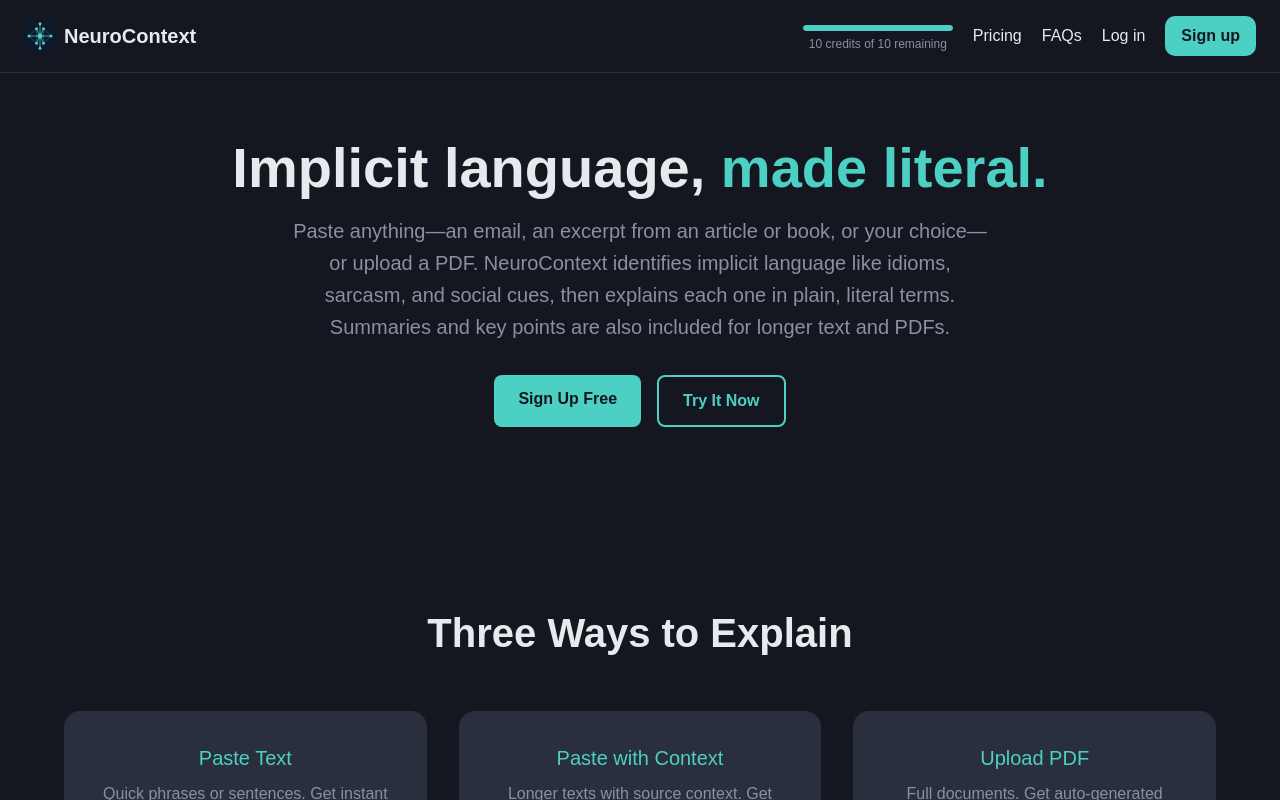
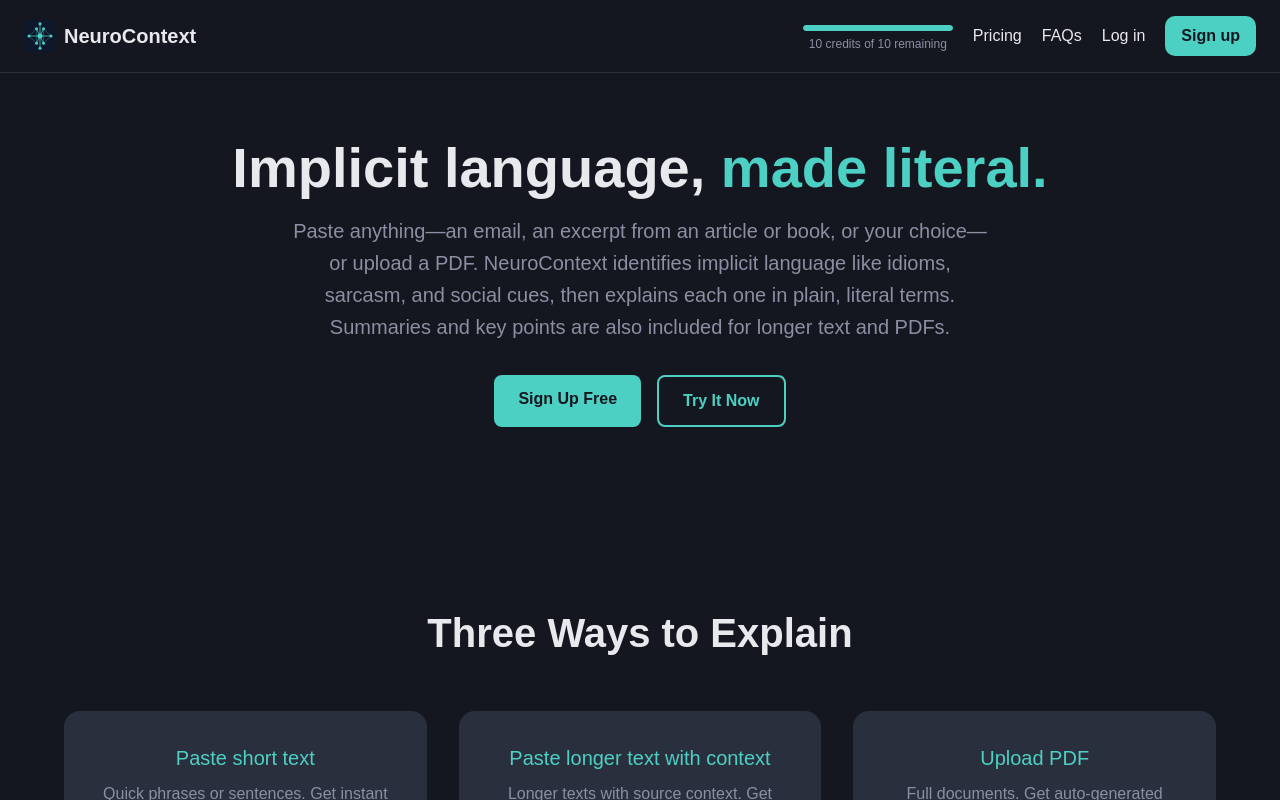
Before and after one commit to harry23yu/neurocontext, a Next.js app: page / in a window 1280 px wide. Shown: the top 800 px of the page. Built offline with nearby package versions, Linux system fonts and the light colour scheme; no server answers; the database is empty.

Commit message:
Change mode names and show credit costs on app page

```diff
--- a/app/app/page.tsx
+++ b/app/app/page.tsx
@@ -309,13 +309,13 @@
 
       <div className={styles.modeToggle}>
         <button type="button" className={styles.modeButton} onClick={() => handleModeChange("text")} disabled={loading || contextLoading || pdfLoading} style={mode === "text" ? { background: "#4dd0c4", color: "#14171f", fontWeight: "600" } : {}}>
-          Paste text
+          Paste short text (1 credit)
         </button>
         <button type="button" className={styles.modeButton} onClick={() => handleModeChange("context")} disabled={loading || contextLoading || pdfLoading} style={mode === "context" ? { background: "#4dd0c4", color: "#14171f", fontWeight: "600" } : {}}>
-          Paste with context
+          Paste longer text with context (3 credits)
         </button>
         <button type="button" className={styles.modeButton} onClick={() => handleModeChange("pdf")} disabled={loading || contextLoading || pdfLoading} style={mode === "pdf" ? { background: "#4dd0c4", color: "#14171f", fontWeight: "600" } : {}}>
-          Upload PDF
+          Upload PDF (3 credits)
         </button>
       </div>
 
@@ -349,7 +349,7 @@
             onChange={(e) => setContextText(e.target.value)}
             rows={8}
             maxLength={5000}
-            placeholder="Paste text (501-5,000 characters)..."
+            placeholder="Paste longer text with context (501-5,000 characters)..."
           />
           <div className={styles.charCount}>{contextText.length}/5,000 characters</div>
           <input
--- a/app/faq/page.tsx
+++ b/app/faq/page.tsx
@@ -14,17 +14,17 @@
   {
     question: "How do I use it?",
     answer:
-      "Choose one of three modes: paste a short text, paste a longer text with an optional note about where it's from, or upload a PDF. NeuroContext returns the implicit language it finds, and summaries and key points for longer text and PDFs.",
+      "Choose one of three modes: paste short text, paste longer text with context (an optional note about where it's from), or upload a PDF. NeuroContext returns the implicit language it finds, and summaries and key points for longer text and PDFs.",
   },
   {
     question: "What are the text and PDF limits?",
     answer:
-      "Paste a short text: up to 500 characters. Paste with context: 501 to 5,000 characters. PDF: up to 5,000 characters of text and 100 KB in file size.",
+      "Paste short text: up to 500 characters. Paste longer text with context: 501 to 5,000 characters. PDF: up to 5,000 characters of text and 100 KB in file size.",
   },
   {
     question: "How do credits work?",
     answer:
-      "Pasting a short text uses 1 credit. Pasting with context and uploading a PDF uses 3 credits. Visitors without an account get 10 credits per week. Free accounts get 20 credits per week. Silver gets 100 credits per week, and Gold gets 200 credits per week.",
+      "Pasting a short text uses 1 credit. Pasting a longer text with optional context and uploading a PDF uses 3 credits. Visitors without an account get 10 credits per week. Free accounts get 20 credits per week. Silver gets 100 credits per week, and Gold gets 200 credits per week.",
   },
   {
     question: "How long is my history saved?",
--- a/app/history/page.tsx
+++ b/app/history/page.tsx
@@ -9,9 +9,9 @@
 import { deleteHistoryEntry } from "./actions";
 
 const MODE_LABEL: Record<string, string> = {
-  text: "Paste text",
-  context: "Paste with context",
-  pdf: "PDF",
+  text: "Paste short text",
+  context: "Paste longer text with context",
+  pdf: "Upload PDF",
 };
 
 const upgradeLinkStyle = { color: "var(--color-accent)", textDecoration: "underline" };
@@ -259,7 +259,8 @@
                             borderRadius: 6,
                             fontSize: 12,
                             fontWeight: 600,
-                            whiteSpace: "nowrap",
+                            display: "inline-block",
+                            lineHeight: 1.3,
                           }}
                         >
                           {MODE_LABEL[entry.mode] ?? entry.mode}
--- a/app/page.tsx
+++ b/app/page.tsx
@@ -85,7 +85,7 @@
             borderRadius: "1rem",
             textAlign: "center",
           }}>
-            <h3 style={{ color: "var(--color-accent)", marginBottom: "0.5rem", fontSize: "1.25rem" }}>Paste Text</h3>
+            <h3 style={{ color: "var(--color-accent)", marginBottom: "0.5rem", fontSize: "1.25rem" }}>Paste short text</h3>
             <p style={{ color: "var(--color-muted)", lineHeight: "1.6" }}>
               Quick phrases or sentences. Get instant explanations for idioms, sarcasm, and social cues.
             </p>
@@ -99,7 +99,7 @@
             borderRadius: "1rem",
             textAlign: "center",
           }}>
-            <h3 style={{ color: "var(--color-accent)", marginBottom: "0.5rem", fontSize: "1.25rem" }}>Paste with Context</h3>
+            <h3 style={{ color: "var(--color-accent)", marginBottom: "0.5rem", fontSize: "1.25rem" }}>Paste longer text with context</h3>
             <p style={{ color: "var(--color-muted)", lineHeight: "1.6" }}>
               Longer texts with source context. Get summary, key points, and implicit language breakdown.
             </p>
```
